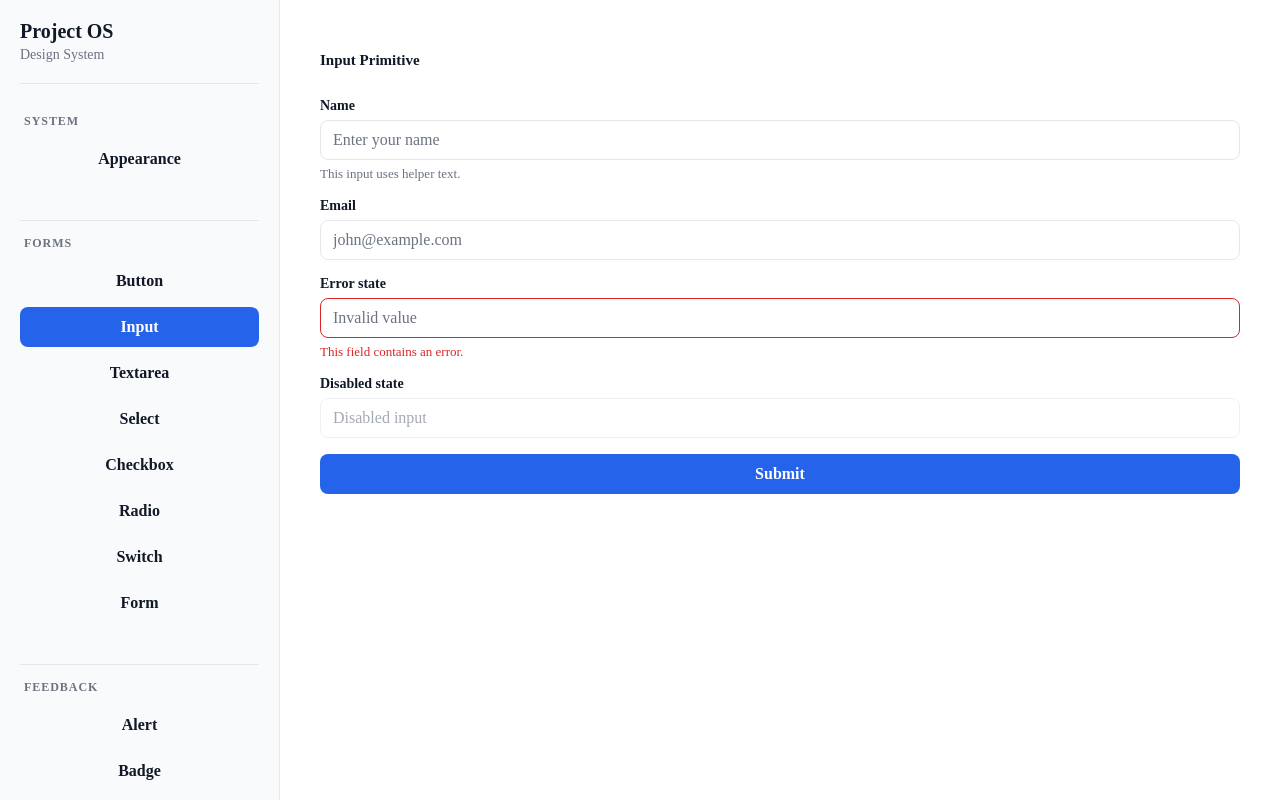
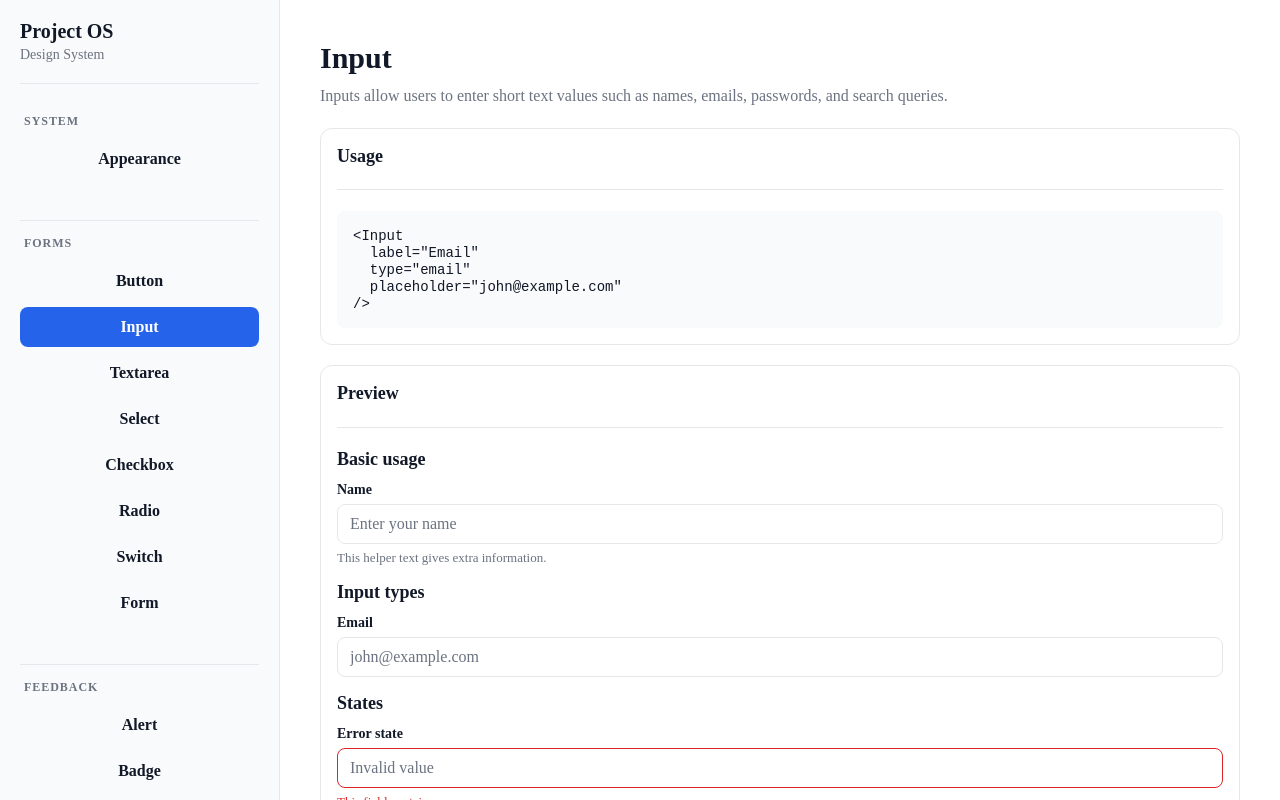
Before and after one commit to ingemedical16/project-os, a Next.js app: page /en in a window 1280 px wide. Both pictures are taken after a click on the button "Input". Shown: the top 800 px of the page. Built offline with nearby package versions, Linux system fonts and the light colour scheme.

Commit message:
refactor: improve input showcase documentation

```diff
--- a/src/features/design-system/InputShowcase/InputShowcase.module.scss
+++ b/src/features/design-system/InputShowcase/InputShowcase.module.scss
@@ -1,5 +1,32 @@
-.showcase {
+@use '@/styles/abstracts/variables' as *;
+
+.code {
+  margin: 0;
+
+  padding: $space-4;
+
+  overflow-x: auto;
+
+  border-radius: $radius-md;
+
+  background: var(--surface-hover);
+  color: var(--text);
+
+  font-family: $font-family-mono;
+  font-size: $font-size-sm;
+}
+
+.section {
   display: flex;
   flex-direction: column;
-  gap: 1.6rem;
+  gap: $space-3;
 }
+
+.section h3 {
+  margin: 0;
+
+  color: var(--text);
+
+  font-size: $font-size-lg;
+  font-weight: $font-weight-semibold;
+}
--- a/src/features/design-system/InputShowcase/InputShowcase.tsx
+++ b/src/features/design-system/InputShowcase/InputShowcase.tsx
@@ -1,48 +1,88 @@
 'use client';
 
+import { useTranslations } from 'next-intl';
 import { useState } from 'react';
 
-import { Button, Input } from '@/components/ui';
+import {
+  Button,
+  Input,
+} from '@/components/ui';
+
+import { ShowcaseSection } from '../ShowcaseSection';
 
 import styles from './InputShowcase.module.scss';
 
 export function InputShowcase() {
+  const t = useTranslations(
+    'designSystem.components.input'
+  );
+
   const [name, setName] = useState('');
   const [email, setEmail] = useState('');
 
+  const usage = `<Input
+  label="Email"
+  type="email"
+  placeholder="john@example.com"
+/>`;
+
   return (
-    <section className={styles.showcase}>
-      <h2>Input Primitive</h2>
+    <ShowcaseSection
+      title={t('title')}
+      description={t('description')}
+      usageTitle={t('usage')}
+      previewTitle={t('preview')}
+      usage={
+        <pre className={styles.code}>
+          <code>{usage}</code>
+        </pre>
+      }
+    >
+      <div className={styles.section}>
+        <h3>{t('basic')}</h3>
 
-      <Input
-        label="Name"
-        placeholder="Enter your name"
-        value={name}
-        onChange={(event) => setName(event.target.value)}
-        helperText="This input uses helper text."
-      />
+        <Input
+          label={t('nameLabel')}
+          placeholder={t('namePlaceholder')}
+          value={name}
+          onChange={(event) =>
+            setName(event.target.value)
+          }
+          helperText={t('nameHelper')}
+        />
+      </div>
 
-      <Input
-        label="Email"
-        type="email"
-        placeholder="john@example.com"
-        value={email}
-        onChange={(event) => setEmail(event.target.value)}
-      />
+      <div className={styles.section}>
+        <h3>{t('types')}</h3>
 
-      <Input
-        label="Error state"
-        placeholder="Invalid value"
-        error="This field contains an error."
-      />
+        <Input
+          label={t('emailLabel')}
+          type="email"
+          placeholder={t('emailPlaceholder')}
+          value={email}
+          onChange={(event) =>
+            setEmail(event.target.value)
+          }
+        />
+      </div>
 
-      <Input
-        label="Disabled state"
-        placeholder="Disabled input"
-        disabled
-      />
+      <div className={styles.section}>
+        <h3>{t('states')}</h3>
 
-      <Button>Submit</Button>
-    </section>
+        <Input
+          label={t('errorLabel')}
+          placeholder={t('errorPlaceholder')}
+          error={t('errorMessage')}
+        />
+
+        <Input
+          label={t('disabledLabel')}
+          placeholder={t('disabledPlaceholder')}
+          disabled
+        />
+      </div>
+
+      <Button>{t('submit')}</Button>
+    </ShowcaseSection>
   );
 }
--- a/src/i18n/loadMessages.ts
+++ b/src/i18n/loadMessages.ts
@@ -24,6 +24,7 @@ export async function loadMessages(
 
     designSystemPage,
     designSystemButton,
+    designSystemInput,
 
     settingsProfile,
     settingsPreferences,
@@ -46,6 +47,7 @@ export async function loadMessages(
 
     import(`./messages/${locale}/designSystem/page.json`),
     import(`./messages/${locale}/designSystem/components/button.json`),
+    import(`./messages/${locale}/designSystem/components/input.json`),
 
     import(`./messages/${locale}/settings/profile.json`),
     import(`./messages/${locale}/settings/preferences.json`),
@@ -76,6 +78,7 @@ export async function loadMessages(
       page: designSystemPage.default,
       components: {
         button: designSystemButton.default,
+        input: designSystemInput.default,
       },
     },
     settings: {
--- /dev/null
+++ b/src/i18n/messages/ar/designSystem/components/input.json
@@ -0,0 +1,20 @@
+{
+  "title": "حقل إدخال",
+  "description": "تسمح حقول الإدخال للمستخدمين بإدخال نصوص قصيرة مثل الاسم أو البريد الإلكتروني أو كلمة المرور أو البحث.",
+  "usage": "الاستخدام",
+  "preview": "المعاينة",
+  "basic": "استخدام بسيط",
+  "types": "أنواع الحقول",
+  "states": "الحالات",
+  "nameLabel": "الاسم",
+  "namePlaceholder": "أدخل اسمك",
+  "nameHelper": "هذا النص يساعد المستخدم بمعلومة إضافية.",
+  "emailLabel": "البريد الإلكتروني",
+  "emailPlaceholder": "john@example.com",
+  "errorLabel": "حالة الخطأ",
+  "errorPlaceholder": "قيمة غير صحيحة",
+  "errorMessage": "هذا الحقل يحتوي على خطأ.",
+  "disabledLabel": "حالة التعطيل",
+  "disabledPlaceholder": "حقل معطل",
+  "submit": "إرسال"
+}
--- /dev/null
+++ b/src/i18n/messages/en/designSystem/components/input.json
@@ -0,0 +1,20 @@
+{
+  "title": "Input",
+  "description": "Inputs allow users to enter short text values such as names, emails, passwords, and search queries.",
+  "usage": "Usage",
+  "preview": "Preview",
+  "basic": "Basic usage",
+  "types": "Input types",
+  "states": "States",
+  "nameLabel": "Name",
+  "namePlaceholder": "Enter your name",
+  "nameHelper": "This helper text gives extra information.",
+  "emailLabel": "Email",
+  "emailPlaceholder": "john@example.com",
+  "errorLabel": "Error state",
+  "errorPlaceholder": "Invalid value",
+  "errorMessage": "This field contains an error.",
+  "disabledLabel": "Disabled state",
+  "disabledPlaceholder": "Disabled input",
+  "submit": "Submit"
+}
--- /dev/null
+++ b/src/i18n/messages/fr/designSystem/components/input.json
@@ -0,0 +1,20 @@
+{
+  "title": "Champ de saisie",
+  "description": "Les champs de saisie permettent aux utilisateurs d’entrer des valeurs courtes comme un nom, un email, un mot de passe ou une recherche.",
+  "usage": "Utilisation",
+  "preview": "Aperçu",
+  "basic": "Utilisation simple",
+  "types": "Types de champs",
+  "states": "États",
+  "nameLabel": "Nom",
+  "namePlaceholder": "Entrez votre nom",
+  "nameHelper": "Ce texte d’aide donne une information supplémentaire.",
+  "emailLabel": "Email",
+  "emailPlaceholder": "john@example.com",
+  "errorLabel": "État d’erreur",
+  "errorPlaceholder": "Valeur invalide",
+  "errorMessage": "Ce champ contient une erreur.",
+  "disabledLabel": "État désactivé",
+  "disabledPlaceholder": "Champ désactivé",
+  "submit": "Envoyer"
+}
--- /dev/null
+++ b/src/i18n/messages/ro/designSystem/components/input.json
@@ -0,0 +1,20 @@
+{
+  "title": "Câmp text",
+  "description": "Câmpurile text permit utilizatorilor să introducă valori scurte, cum ar fi nume, emailuri, parole sau căutări.",
+  "usage": "Utilizare",
+  "preview": "Previzualizare",
+  "basic": "Utilizare de bază",
+  "types": "Tipuri de câmpuri",
+  "states": "Stări",
+  "nameLabel": "Nume",
+  "namePlaceholder": "Introdu numele tău",
+  "nameHelper": "Acest text oferă informații suplimentare.",
+  "emailLabel": "Email",
+  "emailPlaceholder": "john@example.com",
+  "errorLabel": "Stare de eroare",
+  "errorPlaceholder": "Valoare invalidă",
+  "errorMessage": "Acest câmp conține o eroare.",
+  "disabledLabel": "Stare dezactivată",
+  "disabledPlaceholder": "Câmp dezactivat",
+  "submit": "Trimite"
+}
```
